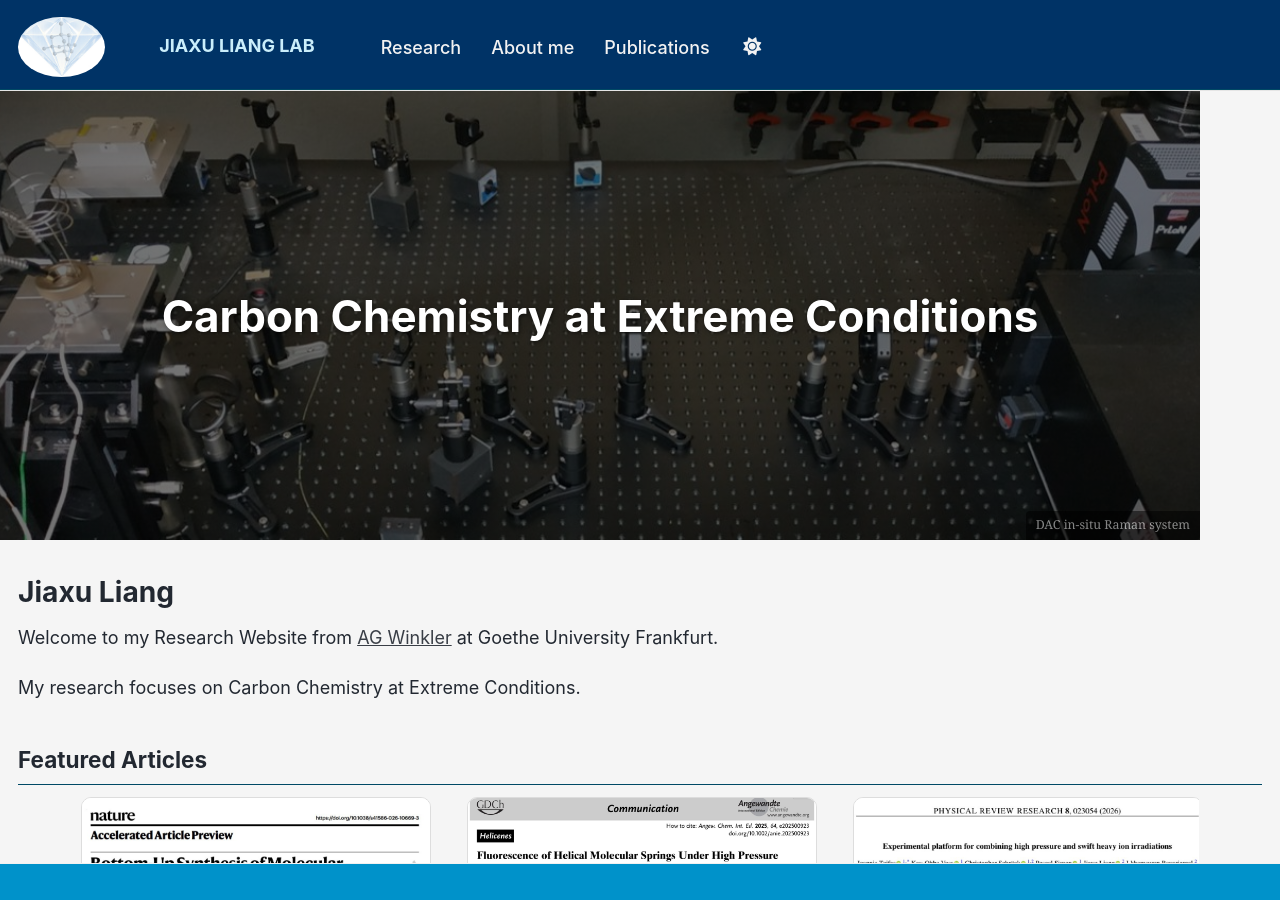
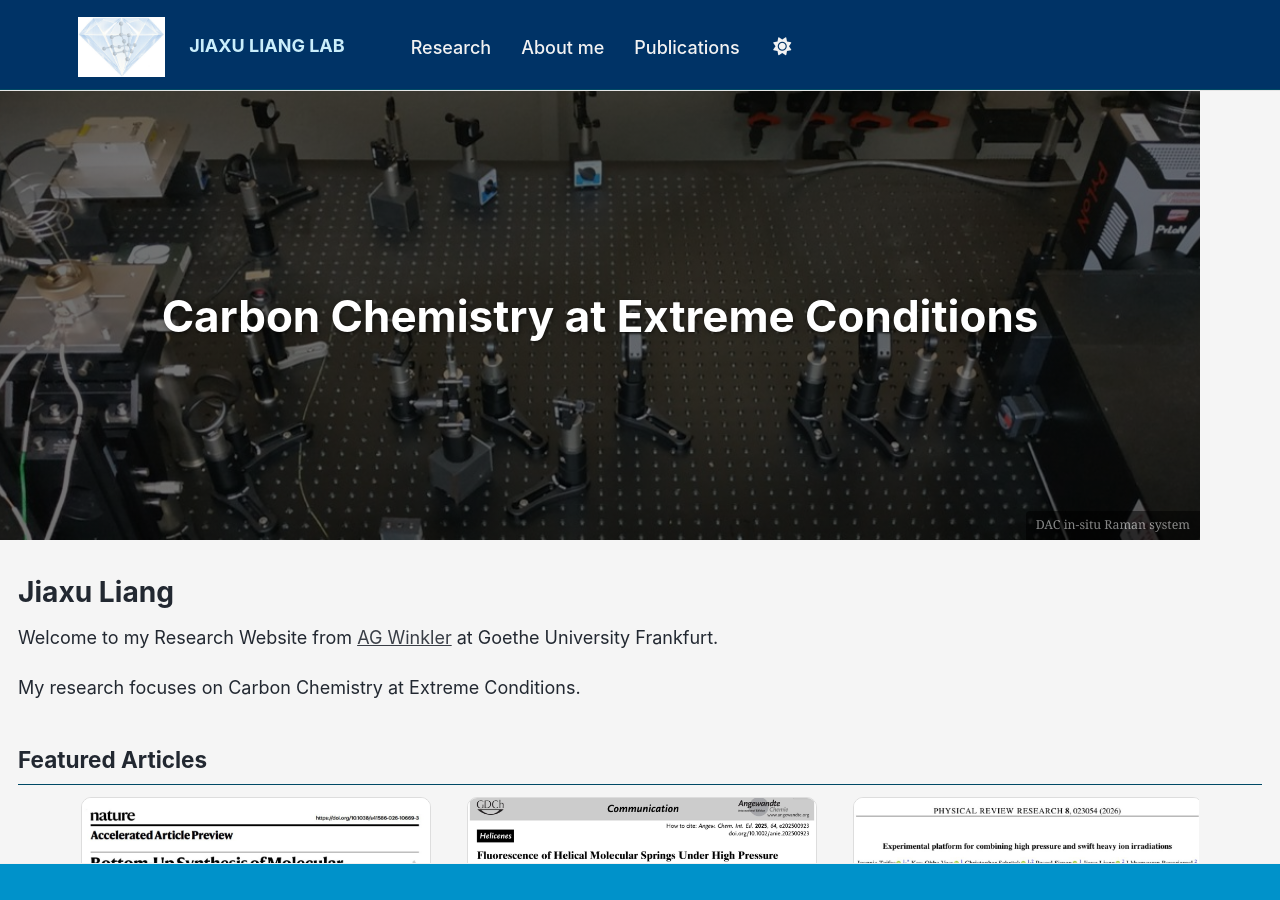
Before and after one commit to liangjiaxu-research/liangjiaxu-research.github.io, a Jekyll site: the page built from _pages/about.md, in a window 1280 px wide and 900 px high. Built offline with Jekyll 4.4.1, drawn with Linux system fonts in a browser that asks for light colours; a script bundle is joined from its source files by our own code; library files that are not in the unit come from our copies.

Commit message:
Update _custom.scss

```diff
--- a/_sass/_custom.scss
+++ b/_sass/_custom.scss
@@ -117,9 +117,9 @@ body {
 .site-logo img {
     height: 60px;
     width: auto;
-    border-radius: 50%;
     object-fit: cover;
-    margin-right: 50px;
+    margin-right: 20px;
+    margin-left: 60px;
 }
 
 /* 导航栏设置-菜单设置-点击效果 */
```
